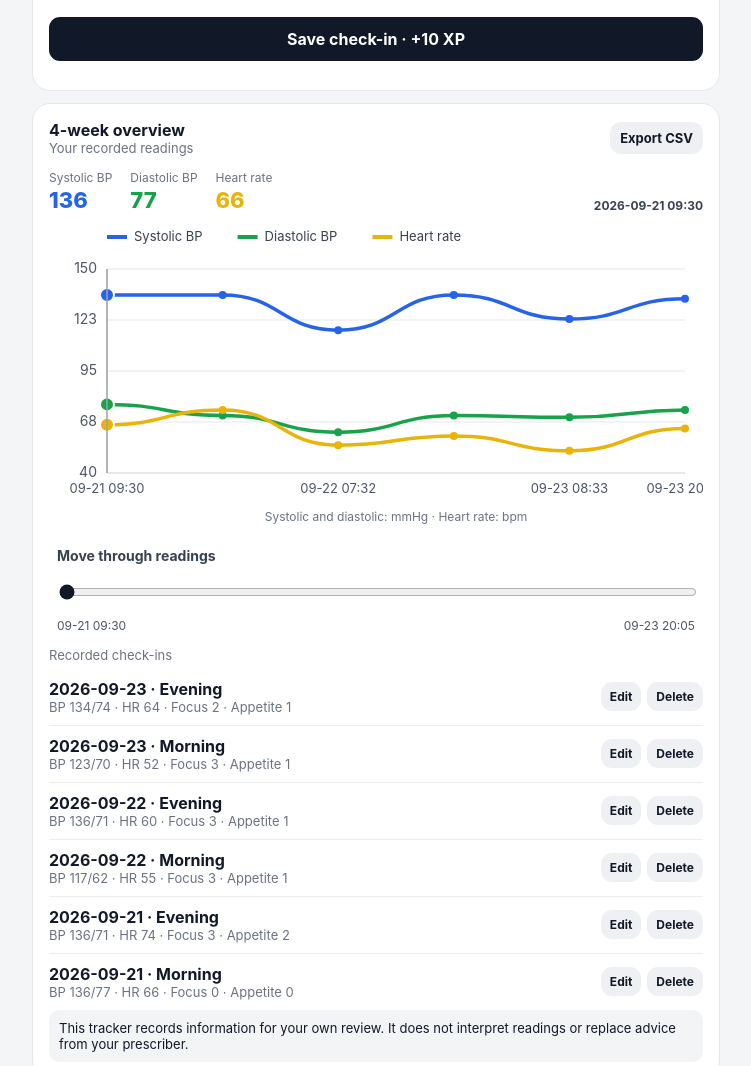
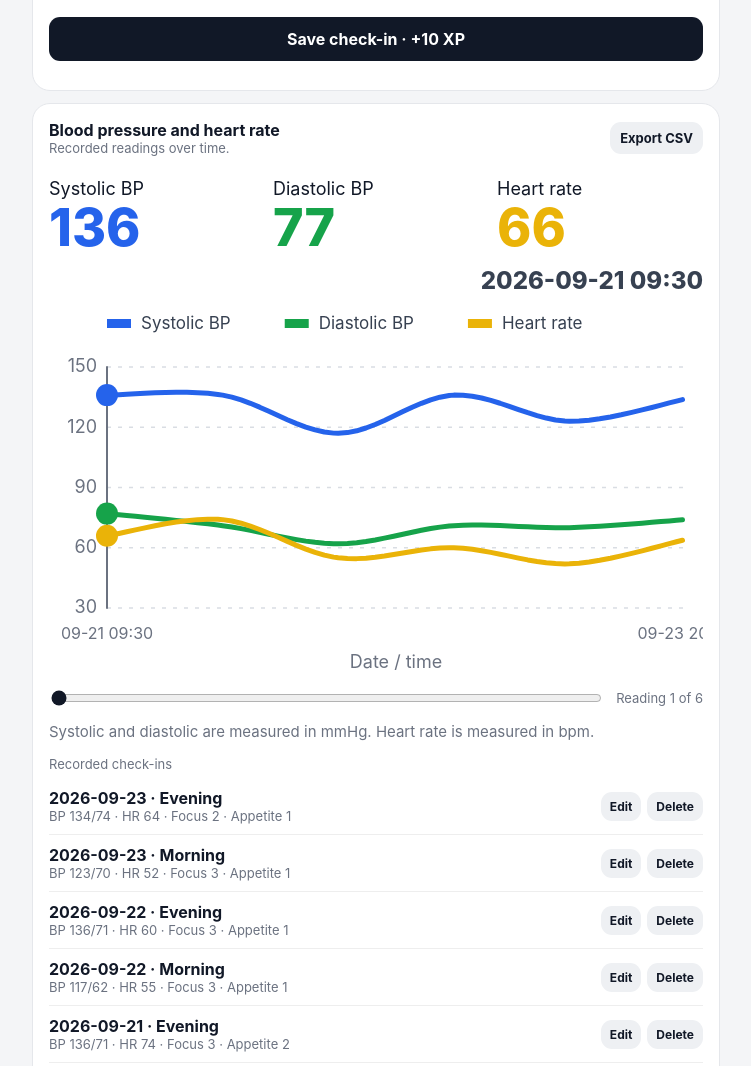
Before and after one commit to dunny51pd-crypto/medication-effects-tracker-x, a plain HTML site: page index.html in a window 1280 px wide. Shown: the part 819-1885 px from the top of the page, without its empty margins (264-1015 px from the left). Drawn offline with Linux system fonts and the light colour scheme.

Commit message:
Add files via upload

```diff
--- a/index.html
+++ b/index.html
@@ -21,7 +21,7 @@ button{border:0;border-radius:11px;padding:12px 14px;font:inherit;font-weight:70
 .row{display:flex;justify-content:space-between;gap:10px;align-items:center}.muted{color:#6b7280;font-size:13px}
 .metric{font-size:25px;font-weight:800}.xp{font-size:34px;font-weight:850}
 .score{display:flex;gap:6px}.score button{flex:1;padding:10px 4px;background:#eef0f3}.score button.selected{background:#111827;color:white}
-canvas{width:100%;height:320px;display:block}.chart-readout{display:flex;gap:18px;align-items:flex-end;flex-wrap:wrap;margin:14px 0 2px;font-size:13px;color:#374151}.chart-readout .chart-metric{display:flex;flex-direction:column;gap:2px}.chart-readout .chart-label{font-size:12px;color:#6b7280}.chart-readout .chart-value{font-size:22px;font-weight:800}.chart-readout .sys .chart-value{color:#2563eb}.chart-readout .dia .chart-value{color:#16a34a}.chart-readout .hr .chart-value{color:#eab308}.chart-readout .chart-time{margin-left:auto;font-size:12px;color:#374151;font-weight:650}.chart-slider-wrap{padding:12px 8px 0}.chart-slider-title{font-size:14px;font-weight:700;color:#374151;margin-bottom:7px}.chart-slider-wrap input{width:100%;height:38px;padding:0;border:0;accent-color:#111827;cursor:pointer}.chart-slider-labels{display:flex;justify-content:space-between;color:#4b5563;font-size:12px;margin-top:3px}.notice{padding:10px;border-radius:10px;background:#f3f4f6;font-size:13px}
+canvas{width:100%;height:auto;display:block}.graph-card{overflow:hidden}.graph-readout{display:grid;grid-template-columns:repeat(3,1fr);gap:18px;margin:22px 0 2px}.readout-item{display:flex;flex-direction:column;gap:3px}.readout-label{font-size:18px;color:#111827}.readout-item strong{font-size:52px;line-height:1;font-weight:800}.sys-val{color:#2563eb}.dia-val{color:#16a34a}.hr-val{color:#eab308}.selected-time{text-align:right;font-size:24px;font-weight:800;color:#374151;margin:12px 0 4px}.chart-shell{width:100%;overflow:hidden}.slider-row{display:flex;align-items:center;gap:12px;margin:10px 0 0}.slider-row input{flex:1;padding:0;border:0}.slider-row input[type=range]{accent-color:#111827}.graph-note{font-size:15px;color:#6b7280;margin-top:14px;line-height:1.35}@media(max-width:480px){.graph-readout{gap:8px}.readout-label{font-size:15px}.readout-item strong{font-size:42px}.selected-time{font-size:20px}.graph-note{font-size:14px}}.notice{padding:10px;border-radius:10px;background:#f3f4f6;font-size:13px}
 .smallbtn{padding:8px 10px;font-size:13px}.delete-entry{font-size:12px;padding:7px 9px;flex-shrink:0}.edit-entry{font-size:12px;padding:7px 9px;flex-shrink:0}.actions{display:flex;gap:6px;flex-shrink:0}
 .history{max-height:280px;overflow:auto}.entry{padding:10px 0;border-bottom:1px solid #eee}.entry:last-child{border-bottom:0}
 @media(max-width:480px){.grid{grid-template-columns:1fr}.wide{grid-column:auto}}
@@ -60,15 +60,17 @@ canvas{width:100%;height:320px;display:block}.chart-readout{display:flex;gap:18p
 </form>
 </section>
 
-<section class="card">
-<div class="row"><div><b>4-week overview</b><div class="muted">Your recorded readings</div></div><button id="export" class="secondary smallbtn">Export CSV</button></div>
-<div id="chartReadout" class="chart-readout" aria-live="polite">No readings yet</div>
-<canvas id="chart" width="680" height="280"></canvas>
-<div class="chart-slider-wrap">
-  <div class="chart-slider-title">Move through readings</div>
-  <input id="chartSlider" type="range" min="0" max="0" value="0" step="1" aria-label="Move across readings">
-  <div class="chart-slider-labels"><span id="chartSliderStart"></span><span id="chartSliderEnd"></span></div>
+<section class="card graph-card">
+<div class="row"><div><b>Blood pressure and heart rate</b><div class="muted">Recorded readings over time.</div></div><button id="export" class="secondary smallbtn">Export CSV</button></div>
+<div class="graph-readout" id="graphReadout">
+  <div class="readout-item"><span class="readout-label">Systolic BP</span><strong id="selSys" class="sys-val">—</strong></div>
+  <div class="readout-item"><span class="readout-label">Diastolic BP</span><strong id="selDia" class="dia-val">—</strong></div>
+  <div class="readout-item"><span class="readout-label">Heart rate</span><strong id="selHr" class="hr-val">—</strong></div>
 </div>
+<div id="selectedTime" class="selected-time">—</div>
+<div class="chart-shell"><canvas id="chart" width="900" height="520"></canvas></div>
+<div class="slider-row"><input id="chartSlider" type="range" min="0" max="0" value="0" step="1" aria-label="Move through recorded readings"><div id="sliderLabel" class="muted">Move through readings</div></div>
+<div class="graph-note">Systolic and diastolic are measured in mmHg. Heart rate is measured in bpm.</div>
 <div id="summary"></div>
 <div class="notice">This tracker records information for your own review. It does not interpret readings or replace advice from your prescriber.</div>
 </section>
@@ -251,41 +253,44 @@ $("export").addEventListener("click",()=>{
  const a=document.createElement("a");a.href=URL.createObjectURL(new Blob([csv],{type:"text/csv;charset=utf-8"}));a.download="medication-effects-tracker.csv";a.click();setTimeout(()=>URL.revokeObjectURL(a.href),1000);
 });;
 function draw(){
- const c=$("chart"), cssW=Math.max(320,c.clientWidth||680), cssH=320, dpr=Math.min(window.devicePixelRatio||1,2);
- c.width=Math.round(cssW*dpr); c.height=Math.round(cssH*dpr); c.style.height=cssH+"px";
- const ctx=c.getContext("2d"); ctx.setTransform(dpr,0,0,dpr,0,0); ctx.clearRect(0,0,cssW,cssH);
- const vals=data.filter(x=>x.bp||x.hr).slice(-28); const slider=$("chartSlider");
- if(!vals.length){slider.max=0;slider.value=0;$("chartSliderStart").textContent="";$("chartSliderEnd").textContent="";$('chartReadout').innerHTML='<span class="muted">Your blood pressure and heart-rate trend will appear here.</span>';ctx.fillStyle="#6b7280";ctx.font="15px sans-serif";ctx.fillText("Your blood pressure and heart-rate trend will appear here.",24,100);return;}
- slider.max=String(vals.length-1); if(Number(slider.value)>vals.length-1) slider.value=String(vals.length-1);
- const selected=Math.max(0,Math.min(vals.length-1,Number(slider.value)||0)), selectedRow=vals[selected];
- const getSys=x=>x.sys!==undefined&&x.sys!==""?Number(x.sys):Number(String(x.bp||"").split("/")[0]);
- const getDia=x=>x.dia!==undefined&&x.dia!==""?Number(x.dia):Number(String(x.bp||"").split("/")[1]);
- const getHr=x=>x.hr!==""&&x.hr!=null?Number(x.hr):NaN;
- const selectedSys=getSys(selectedRow), selectedDia=getDia(selectedRow), selectedHr=getHr(selectedRow);
- $("chartSliderStart").textContent=`${vals[0].date.slice(5)} ${vals[0].time}`; $("chartSliderEnd").textContent=`${vals[vals.length-1].date.slice(5)} ${vals[vals.length-1].time}`;
- $("chartReadout").innerHTML=`<div class="chart-metric sys"><span class="chart-label">Systolic BP</span><span class="chart-value">${Number.isFinite(selectedSys)?selectedSys:"—"}</span></div><div class="chart-metric dia"><span class="chart-label">Diastolic BP</span><span class="chart-value">${Number.isFinite(selectedDia)?selectedDia:"—"}</span></div><div class="chart-metric hr"><span class="chart-label">Heart rate</span><span class="chart-value">${Number.isFinite(selectedHr)?selectedHr:"—"}</span></div><div class="chart-time">${esc(selectedRow.date)} ${esc(selectedRow.time)}</div>`;
- const series=[{key:"sys",label:"Systolic BP",line:"#2563eb"},{key:"dia",label:"Diastolic BP",line:"#16a34a"},{key:"hr",label:"Heart rate",line:"#eab308"}];
- const points=vals.map(x=>({sys:getSys(x),dia:getDia(x),hr:getHr(x)}));
- const all=points.flatMap(p=>[p.sys,p.dia,p.hr]).filter(Number.isFinite);
- let min=Math.floor((Math.min(...all)-8)/10)*10,max=Math.ceil((Math.max(...all)+8)/10)*10; if(max-min<40){const mid=(min+max)/2;min=Math.floor((mid-20)/10)*10;max=Math.ceil((mid+20)/10)*10;}
- const left=58,right=cssW-18,top=54,bottom=cssH-62;
- ctx.strokeStyle="#d1d5db";ctx.lineWidth=1;ctx.beginPath();ctx.moveTo(left,top);ctx.lineTo(left,bottom);ctx.lineTo(right,bottom);ctx.stroke();
- ctx.font="14px -apple-system,BlinkMacSystemFont,Segoe UI,sans-serif";ctx.fillStyle="#4b5563";ctx.textAlign="right";ctx.textBaseline="middle";
- for(let i=0;i<=4;i++){const value=min+(max-min)*i/4,y=bottom-(bottom-top)*i/4;ctx.strokeStyle="#e5e7eb";ctx.lineWidth=1;ctx.beginPath();ctx.moveTo(left,y);ctx.lineTo(right,y);ctx.stroke();ctx.fillText(String(Math.round(value)),left-10,y);}
- ctx.textAlign="center";ctx.textBaseline="top";ctx.font="13px -apple-system,BlinkMacSystemFont,Segoe UI,sans-serif";
- const labelStep=Math.max(1,Math.ceil(vals.length/5)); vals.forEach((x,i)=>{if(i%labelStep===0||i===vals.length-1){const px=left+(right-left)*i/Math.max(1,vals.length-1);ctx.fillStyle="#4b5563";ctx.fillText(`${x.date.slice(5)} ${x.time}`,px,bottom+10);}});
- function pointXY(i,v){return {x:left+(right-left)*i/Math.max(1,points.length-1),y:bottom-(v-min)/(max-min)*(bottom-top)};}
- function drawSmooth(key,color){ctx.strokeStyle=color;ctx.lineWidth=3.5;ctx.beginPath();let started=false,prev=null;points.forEach((p,i)=>{const v=p[key];if(!Number.isFinite(v)){started=false;prev=null;return;}const q=pointXY(i,v);if(!started){ctx.moveTo(q.x,q.y);started=true;}else{const mx=(prev.x+q.x)/2;ctx.bezierCurveTo(mx,prev.y,mx,q.y,q.x,q.y);}prev=q;});ctx.stroke();
-   points.forEach((p,i)=>{const v=p[key];if(!Number.isFinite(v))return;const q=pointXY(i,v);ctx.fillStyle=color;ctx.beginPath();ctx.arc(q.x,q.y,i===selected?7:4,0,Math.PI*2);ctx.fill();if(i===selected){ctx.strokeStyle="#fff";ctx.lineWidth=2;ctx.stroke();}});
- }
- series.forEach(item=>drawSmooth(item.key,item.line));
- const selX=left+(right-left)*selected/Math.max(1,points.length-1);ctx.strokeStyle="#9ca3af";ctx.lineWidth=1.5;ctx.beginPath();ctx.moveTo(selX,top);ctx.lineTo(selX,bottom);ctx.stroke();
- ctx.textAlign="left";ctx.textBaseline="middle";ctx.font="13px -apple-system,BlinkMacSystemFont,Segoe UI,sans-serif";let lx=left,legendY=22;
- series.forEach(item=>{ctx.strokeStyle=item.line;ctx.lineWidth=4;ctx.beginPath();ctx.moveTo(lx,legendY);ctx.lineTo(lx+20,legendY);ctx.stroke();ctx.fillStyle="#374151";ctx.fillText(item.label,lx+27,legendY);lx+=ctx.measureText(item.label).width+62;});
- ctx.textAlign="center";ctx.textBaseline="top";ctx.fillStyle="#6b7280";ctx.font="12px -apple-system,BlinkMacSystemFont,Segoe UI,sans-serif";ctx.fillText("Systolic and diastolic: mmHg · Heart rate: bpm",(left+right)/2,bottom+38);
+ const c=$("chart"),ctx=c.getContext("2d");
+ const dpr=Math.max(1,window.devicePixelRatio||1),cssW=Math.max(320,c.clientWidth||900),cssH=Math.max(360,Math.round(cssW*0.58));
+ c.width=Math.round(cssW*dpr);c.height=Math.round(cssH*dpr);ctx.setTransform(dpr,0,0,dpr,0,0);
+ const vals=data.filter(x=>x.bp||x.hr).slice(-28);
+ const slider=$("chartSlider");
+ if(!vals.length){ctx.clearRect(0,0,cssW,cssH);ctx.fillStyle="#6b7280";ctx.font="16px sans-serif";ctx.fillText("Your blood pressure and heart-rate trend will appear here.",24,80);slider.max=0;return;}
+ slider.max=String(vals.length-1);if(Number(slider.value)>vals.length-1)slider.value=String(vals.length-1);
+ const selected=Math.min(vals.length-1,Math.max(0,Number(slider.value)||0));
+ const points=vals.map(x=>({
+   sys:Number.isFinite(Number(x.sys))?Number(x.sys):Number(String(x.bp||"").split("/")[0]),
+   dia:Number.isFinite(Number(x.dia))?Number(x.dia):Number(String(x.bp||"").split("/")[1]),
+   hr:(x.hr!==""&&x.hr!=null)?Number(x.hr):NaN
+ }));
+ const left=58,right=cssW-18,top=68,bottom=cssH-70;
+ const min=30,max=150;
+ ctx.clearRect(0,0,cssW,cssH);
+ // grid / Y axis
+ ctx.font="18px -apple-system,BlinkMacSystemFont,Segoe UI,sans-serif";ctx.fillStyle="#6b7280";ctx.textAlign="right";ctx.textBaseline="middle";
+ [150,120,90,60,30].forEach(v=>{const y=bottom-(v-min)/(max-min)*(bottom-top);ctx.setLineDash([4,7]);ctx.strokeStyle="#d9dde3";ctx.lineWidth=1.5;ctx.beginPath();ctx.moveTo(left,y);ctx.lineTo(right,y);ctx.stroke();ctx.setLineDash([]);ctx.fillText(String(v),left-10,y);});
+ // smooth Catmull-Rom path
+ function pathSeries(key){const arr=points.map((p,i)=>{const v=p[key];return Number.isFinite(v)?{x:left+(right-left)*i/Math.max(1,points.length-1),y:bottom-(v-min)/(max-min)*(bottom-top)}:null});return arr;}
+ function drawSmooth(arr,color){ctx.strokeStyle=color;ctx.lineWidth=5;ctx.lineJoin="round";ctx.lineCap="round";ctx.beginPath();let started=false;for(let i=0;i<arr.length;i++){if(!arr[i]){started=false;continue}if(!started){ctx.moveTo(arr[i].x,arr[i].y);started=true;continue}const p0=arr[i-2]||arr[i-1],p1=arr[i-1],p2=arr[i],p3=arr[i+1]||p2;for(let t=0;t<=1;t+=0.08){const tt=t*t,ttt=tt*t;const x=0.5*((2*p1.x)+(-p0.x+p2.x)*t+(2*p0.x-5*p1.x+4*p2.x-p3.x)*tt+(-p0.x+3*p1.x-3*p2.x+p3.x)*ttt);const y=0.5*((2*p1.y)+(-p0.y+p2.y)*t+(2*p0.y-5*p1.y+4*p2.y-p3.y)*tt+(-p0.y+3*p1.y-3*p2.y+p3.y)*ttt);if(i===1&&t===0){}ctx.lineTo(x,y);} }ctx.stroke();}
+ const series=[{key:"sys",label:"Systolic BP",color:"#2563eb"},{key:"dia",label:"Diastolic BP",color:"#16a34a"},{key:"hr",label:"Heart rate",color:"#eab308"}];
+ series.forEach(s=>drawSmooth(pathSeries(s.key),s.color));
+ // selected cursor and points
+ const sx=left+(right-left)*selected/Math.max(1,points.length-1);ctx.strokeStyle="#6b7280";ctx.lineWidth=2;ctx.beginPath();ctx.moveTo(sx,top);ctx.lineTo(sx,bottom);ctx.stroke();
+ series.forEach(s=>{const v=points[selected][s.key];if(!Number.isFinite(v))return;const y=bottom-(v-min)/(max-min)*(bottom-top);ctx.fillStyle=s.color;ctx.beginPath();ctx.arc(sx,y,11,0,Math.PI*2);ctx.fill();});
+ // legend
+ let lx=left;ctx.font="17px -apple-system,BlinkMacSystemFont,Segoe UI,sans-serif";ctx.textBaseline="middle";ctx.textAlign="left";series.forEach(s=>{ctx.fillStyle=s.color;ctx.fillRect(lx,20,24,9);ctx.fillStyle="#374151";ctx.fillText(s.label,lx+34,25);lx+=ctx.measureText(s.label).width+88;});
+ // X labels, deliberately sparse for readability
+ ctx.fillStyle="#6b7280";ctx.font="16px -apple-system,BlinkMacSystemFont,Segoe UI,sans-serif";ctx.textBaseline="top";ctx.textAlign="center";
+ const labels=[0,selected,vals.length-1].filter((v,i,a)=>a.indexOf(v)===i).sort((a,b)=>a-b);labels.forEach(i=>{const x=left+(right-left)*i/Math.max(1,vals.length-1);const label=`${vals[i].date.slice(5)} ${vals[i].time}`;ctx.fillText(label,x,bottom+18);});
+ ctx.font="18px -apple-system,BlinkMacSystemFont,Segoe UI,sans-serif";ctx.fillText("Date / time",(left+right)/2,bottom+46);
+ const v=points[selected], item=vals[selected];$("selSys").textContent=Number.isFinite(v.sys)?v.sys:"—";$("selDia").textContent=Number.isFinite(v.dia)?v.dia:"—";$("selHr").textContent=Number.isFinite(v.hr)?v.hr:"—";$("selectedTime").textContent=`${item.date} ${item.time}`;$("sliderLabel").textContent=`Reading ${selected+1} of ${vals.length}`;
 }
 $("chartSlider").addEventListener("input",draw);
 window.addEventListener("resize",draw);
+
 
 initialiseNextCheckIn();
 render();
```
Also changed, not shown: manifest.json, 1 other file.
